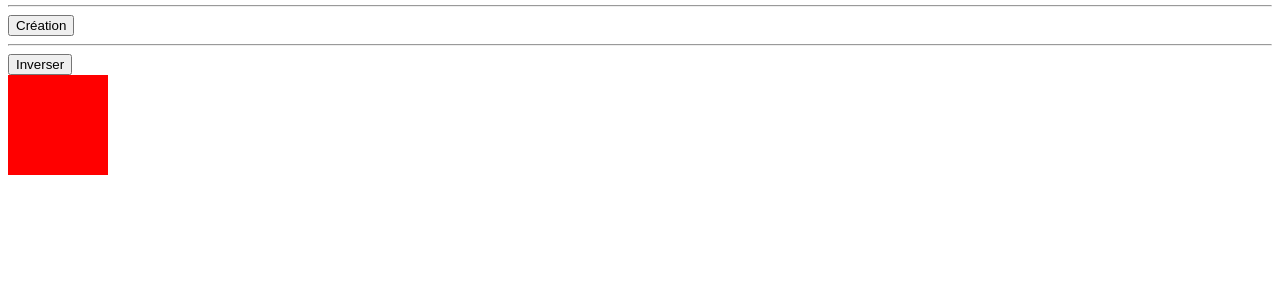
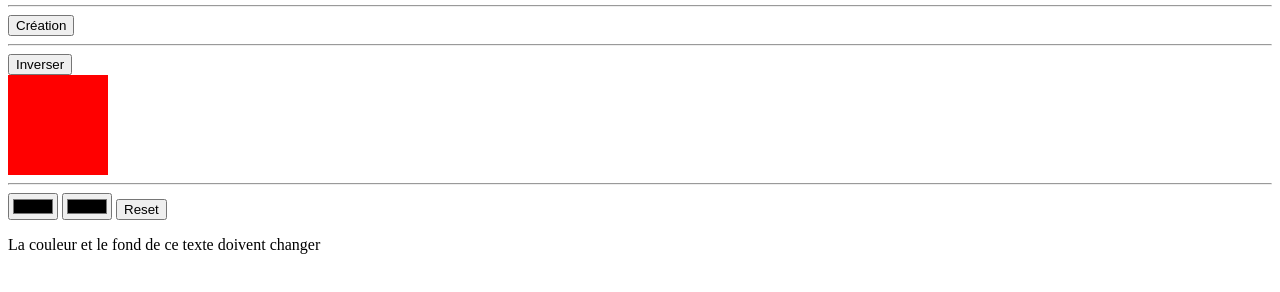
Before and after one commit to LudoFormation/TestFormation, a plain HTML site: page index.html in a window 1280 px wide. Shown: the part 104-396 px from the top of the page. Drawn offline with Linux system fonts and the light colour scheme.

Commit message:
Version 2

```diff
--- a/index.html
+++ b/index.html
@@ -30,6 +30,13 @@
     <button id="btn3">Inverser</button>
     <!-- Avec toggle -->
     <div class="carre rouge"></div>
+    <hr>
+    <input type="color" name="BgColor" id="backColor">
+    <input type="color" name="FrontColor" id="txtColor">
+    <button id="reset">Reset</button>
+    <p id="texte">La couleur et le fond de ce texte doivent changer</p>
+
+
 
     <script src="js/app.js"></script>
 </body>
--- a/js/app.js
+++ b/js/app.js
@@ -10,10 +10,11 @@ const titre = document.querySelector('h1');
 const btn2 = document.querySelector('#btn2');
 
 btn2.addEventListener('click', affImg);
+
 const btn3 = document.querySelector('#btn3');
+btn3.addEventListener('click', toggleDiv);
+const divCarre = document.querySelector('.carre');
 
-const divCarre = document.querySelector('.carre');
-btn3.addEventListener('click', toggleDiv);
 
 function clickBtn() {
     titre.innerText += ' ' + nm.value + ' ' + pnm.value;
@@ -69,7 +70,6 @@ function affImg() {
         divImg2.style.backgroundPosition = 'center';
         divImg2.style.backgroundSize = 'cover';
         divImage.appendChild(divImg2);
-
     }
 }
 
```
